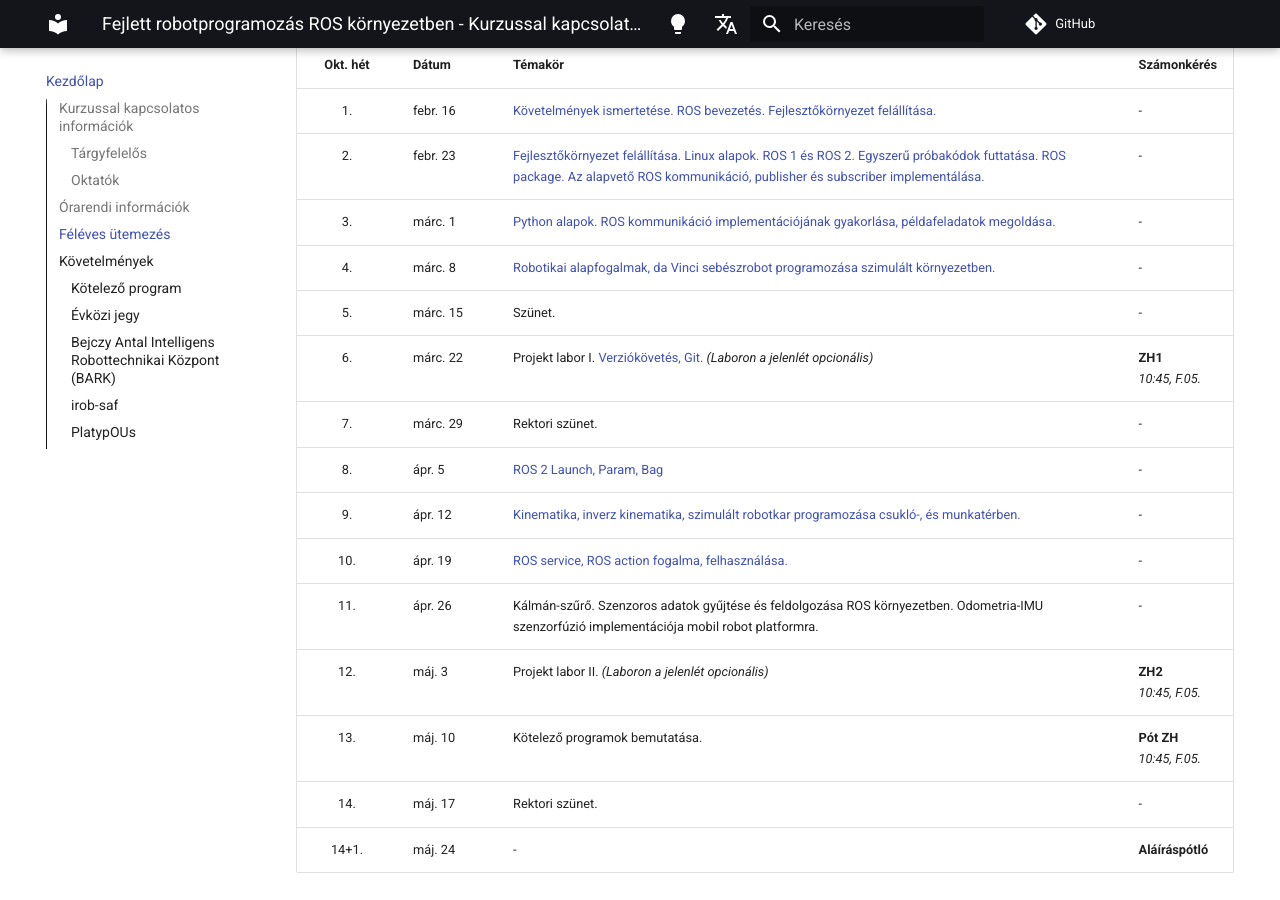
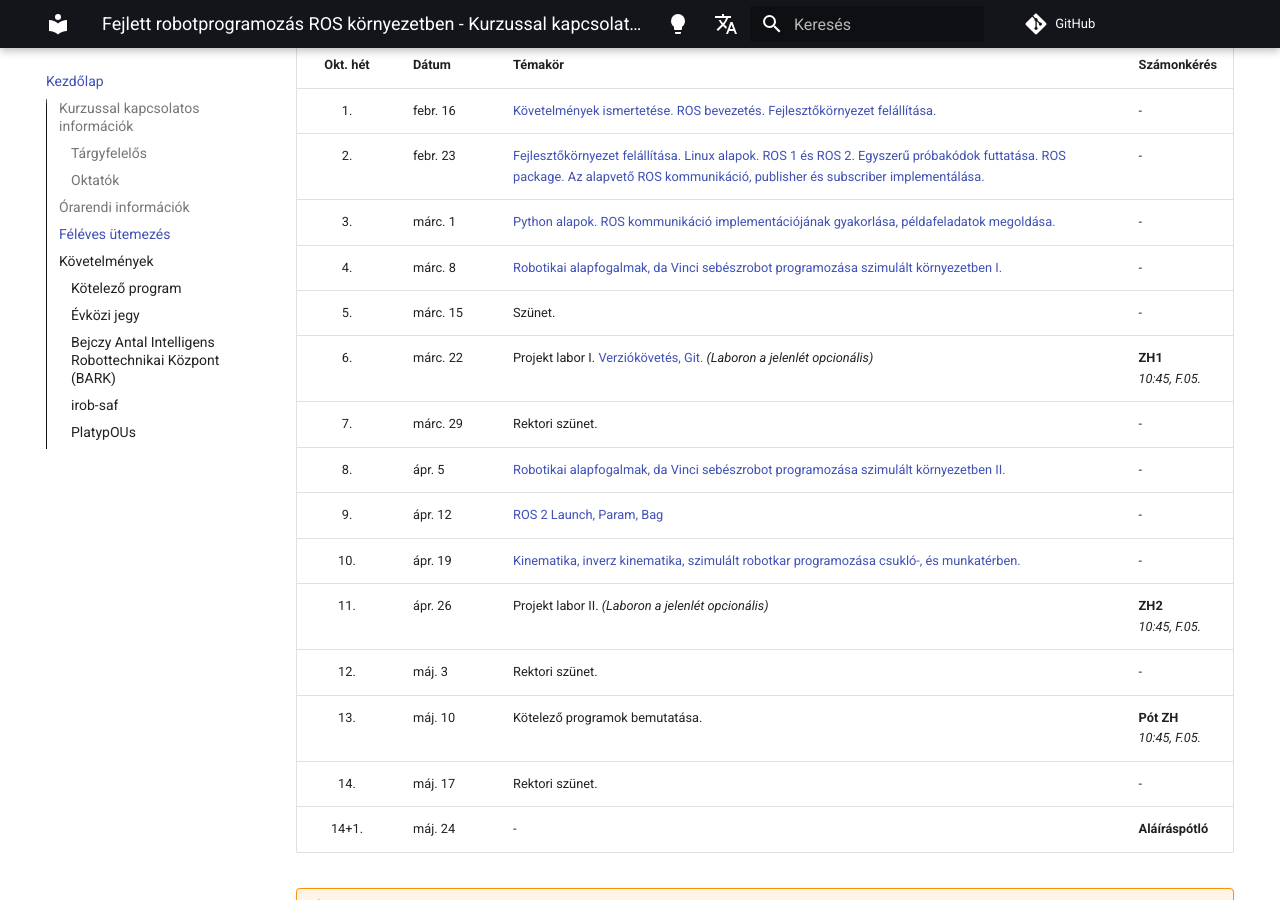
Before and after one commit to ABC-iRobotics/advanced_ros_course_materials_hu, an MkDocs documentation site: the page built from docs/index.md, in a window 1280 px wide and 900 px high, scrolled down 985 px. Built offline with MkDocs 1.6.1 and Material for MkDocs 9.7.7, drawn with Linux system fonts in a browser that asks for light colours; comment, search, counter and statistics services are not loaded.

Commit message:
rektori szunet

```diff
--- a/docs/index.md
+++ b/docs/index.md
@@ -36,23 +36,23 @@ Détár Borsa
 ## Féléves ütemezés
 
 
-| Okt. hét | Dátum    | Témakör                                                                                                                                                                                                       | Számonkérés                    |
-|:--------:|----------|---------------------------------------------------------------------------------------------------------------------------------------------------------------------------------------------------------------|--------------------------------|
-|    1.    | febr. 16 | [Követelmények ismertetése. ROS bevezetés. Fejlesztőkörnyezet felállítása.](01_system_setup.md)                                                                                                               | -                              |
-|    2.    | febr. 23 | [Fejlesztőkörnyezet felállítása. Linux alapok. ROS 1 és ROS 2. Egyszerű próbakódok futtatása. ROS package. Az alapvető ROS kommunikáció, publisher és subscriber implementálása.](02_linux_ros_principles.md) | -                              |
-|    3.    | márc. 1  | [Python alapok. ROS kommunikáció implementációjának gyakorlása, példafeladatok megoldása.](03_python_principles.md)                                                                                           | -                              |
-|    4.    | márc. 8  | [Robotikai alapfogalmak, da Vinci sebészrobot programozása szimulált környezetben.](04_da_vinci.md)                                                                                                           | -                              |
-|    5.    | márc. 15 | Szünet.                                                                                                                                                                                                       | -                              |
-|    6.    | márc. 22 | Projekt labor I. [Verziókövetés, Git.](05_git.md) *(Laboron a jelenlét opcionális)*                                                                                                                           | **ZH1** <br/>*10:45, F.05.*    |
-|    7.    | márc. 29 | Rektori szünet.                                                                                                                                                                                               | -                              |
-|    8.    | ápr. 5   | [ROS 2 Launch, Param, Bag](06_roslaunch.md)                                                                                                                                                                   | -                              |
-|    9.    | ápr. 12  | [Kinematika, inverz kinematika, szimulált robotkar programozása csukló-, és munkatérben.](07_robotics_principles.md)                                                                                          | -                              |
-|   10.    | ápr. 19  | [ROS service, ROS action fogalma, felhasználása.](08_service_action.md)                                                                                                                                       | -                              |
-|   11.    | ápr. 26  | Kálmán-szűrő. Szenzoros adatok gyűjtése és feldolgozása ROS környezetben. Odometria-IMU szenzorfúzió implementációja mobil robot platformra.                                                                  | -                              |
-|   12.    | máj. 3   | Projekt labor II.  *(Laboron a jelenlét opcionális)*                                                                                                                                                          | **ZH2** <br/>*10:45, F.05.*    |
+| Okt. hét | Dátum    | Témakör                                                                                                                                                                                                       | Számonkérés               |
+|:--------:|----------|---------------------------------------------------------------------------------------------------------------------------------------------------------------------------------------------------------------|---------------------------|
+|    1.    | febr. 16 | [Követelmények ismertetése. ROS bevezetés. Fejlesztőkörnyezet felállítása.](01_system_setup.md)                                                                                                               | -                         |
+|    2.    | febr. 23 | [Fejlesztőkörnyezet felállítása. Linux alapok. ROS 1 és ROS 2. Egyszerű próbakódok futtatása. ROS package. Az alapvető ROS kommunikáció, publisher és subscriber implementálása.](02_linux_ros_principles.md) | -                         |
+|    3.    | márc. 1  | [Python alapok. ROS kommunikáció implementációjának gyakorlása, példafeladatok megoldása.](03_python_principles.md)                                                                                           | -                         |
+|    4.    | márc. 8  | [Robotikai alapfogalmak, da Vinci sebészrobot programozása szimulált környezetben I.](04_da_vinci.md)                                                                                                         | -                         |
+|    5.    | márc. 15 | Szünet.                                                                                                                                                                                                       | -                         |
+|    6.    | márc. 22 | Projekt labor I. [Verziókövetés, Git.](05_git.md) *(Laboron a jelenlét opcionális)*                                                                                                                           | **ZH1** <br/>*10:45, F.05.* |
+|    7.    | márc. 29 | Rektori szünet.                                                                                                                                                                                               | -                         |
+|    8.    | ápr. 5   | [Robotikai alapfogalmak, da Vinci sebészrobot programozása szimulált környezetben II.](04_da_vinci.md)                                                                                                        | -                         |
+|    9.    | ápr. 12  | [ROS 2 Launch, Param, Bag](06_roslaunch.md)                                                                                                                                                                   | -                         |
+|   10.    | ápr. 19  | [Kinematika, inverz kinematika, szimulált robotkar programozása csukló-, és munkatérben.](07_robotics_principles.md)                                                                                          | -                         |
+|   11.    | ápr. 26  | Projekt labor II.  *(Laboron a jelenlét opcionális)*                                                                                                                                                          | **ZH2** <br/>*10:45, F.05.*                          |
+|   12.    | máj. 3   | Rektori szünet.                                                                                                                                                                                               | -                         |
 |   13.    | máj. 10  | Kötelező programok bemutatása.                                                                                                                                                                                | **Pót ZH** <br/>*10:45, F.05.* |
-|   14.    | máj. 17  | Rektori szünet.                                                                                                                                                                                               | -                              |
-|  14+1.   | máj. 24  | -                                                                                                                                                                                                             | **Aláíráspótló**               |
+|   14.    | máj. 17  | Rektori szünet.                                                                                                                                                                                               | -                         |
+|  14+1.   | máj. 24  | -                                                                                                                                                                                                             | **Aláíráspótló**          |
 
 
 !!! warning
```
